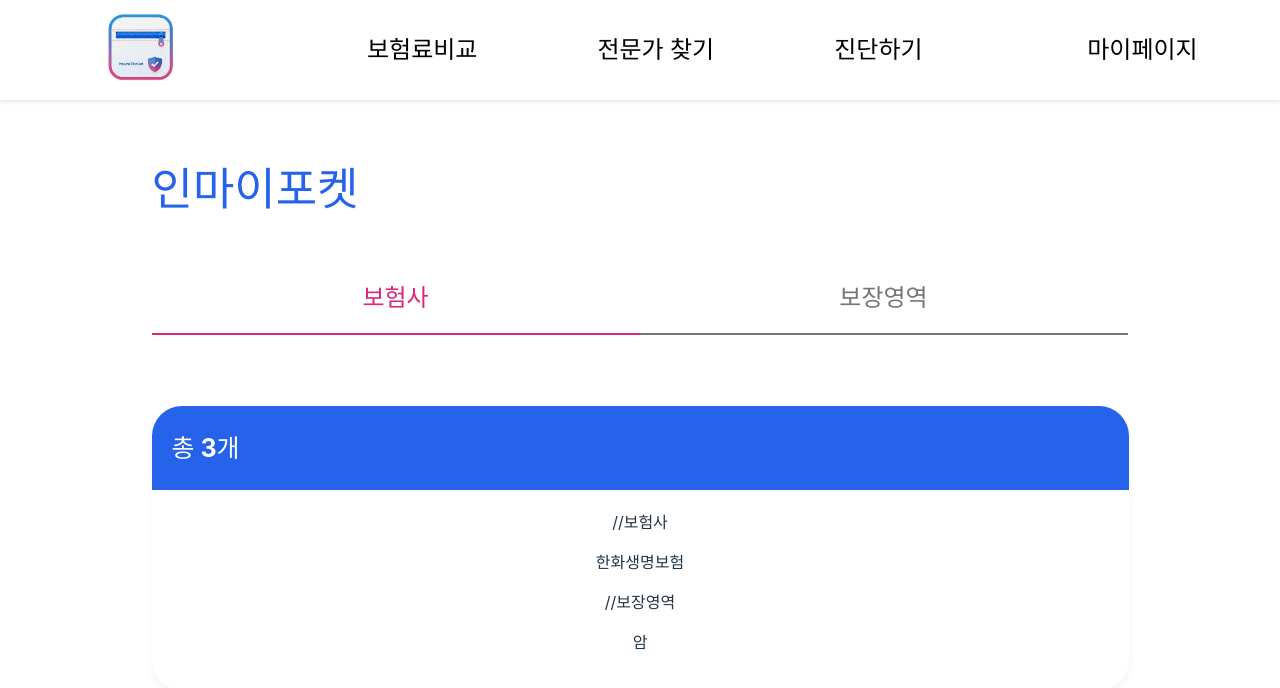
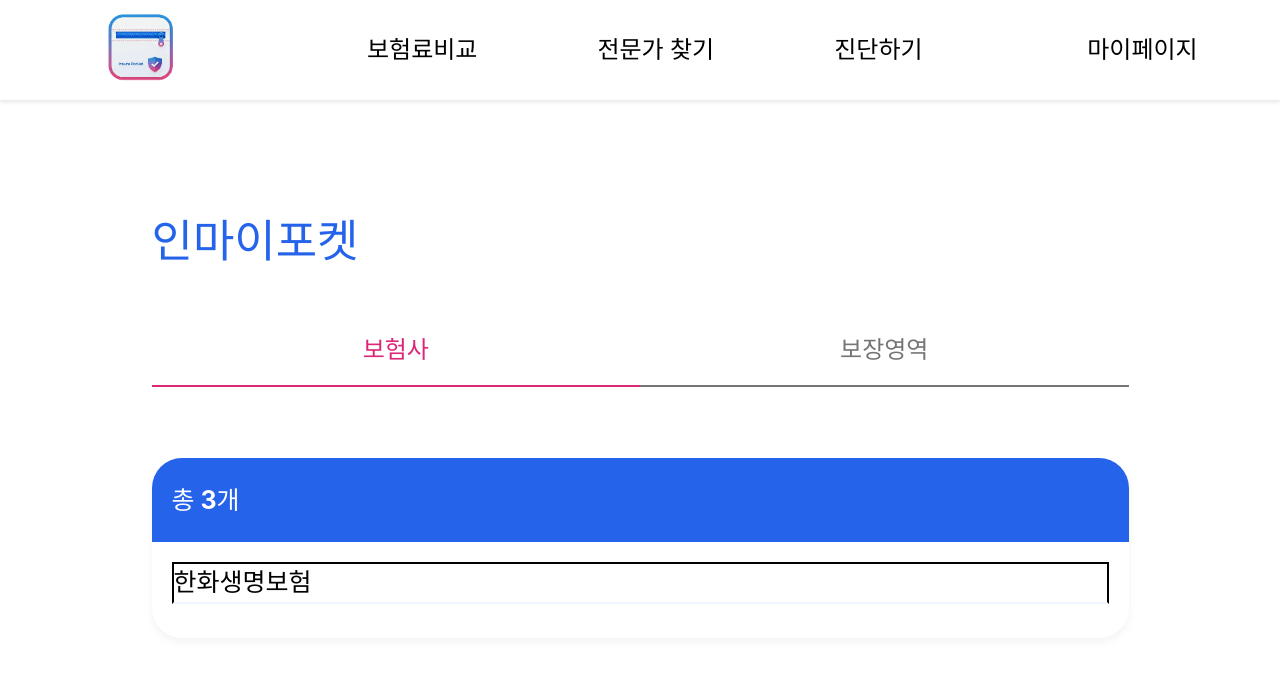
Before and after one commit to nenen2ya/insure-pocket, a React (Vite) app: page /inmypocket in a window 1280 px wide. Shown: the top 688 px of the page. Built offline with nearby package versions, Linux system fonts and the light colour scheme.

Commit message:
인마이포켓 수정

```diff
--- /dev/null
+++ b/src/components/PocketBar.tsx
@@ -0,0 +1,63 @@
+import React, {useState} from "react";
+import vector from "../assets/img/vector.png";
+
+function MyToggle({rotated = false}:{rotated?:boolean}) {
+    return (
+        <img
+            src={vector}
+            alt="vector"
+            style={{
+                transform: rotated ? "rotate(-90deg)":"rotate(90deg)",
+                width: "100%",
+                height: "100%",
+                objectFit: "contain",
+                transition: "transform 0.2s ease"
+            }}
+        />
+    );
+}
+
+interface PocketBarProps {
+    company: string; //회사이름
+    width?: string;
+    height?: string;
+}
+
+const PocketBar: React.FC<PocketBarProps> = ({
+    company,
+    width="100%",
+    height="auto"
+}) => {
+    const [open, setOpen] = useState(false);
+    const toggle = () => setOpen(!open);
+
+    return(
+        <div style={{
+            width,
+            height,
+            background:"white",
+            boxSizing:"border-box",
+            border: "2px #000000 solid",
+            borderBottom: "2px #EFF6FF solid",
+            display:"flex",
+            alignItems:"center",
+            justifyContent:"space-between",
+        }}>
+            <span style={{fontSize:"25px", fontWeight:"500", color:"#000000"}}>{company}</span>
+
+            <button onClick={toggle} style={{
+                background:"none",
+                border:"none",
+                cursor:"pointer",
+                width:"20px",
+                height:"20px"
+            }}>
+                <MyToggle rotated={open}/>
+            </button>
+
+            <div></div>
+        </div>
+    );
+};
+
+export default PocketBar
--- a/src/pages/Inmypocket.tsx
+++ b/src/pages/Inmypocket.tsx
@@ -1,5 +1,6 @@
 import React, {useState} from 'react';
 import ReportCard from "../components/ReportCard";
+import PocketBar from '../components/PocketBar';
 
 
 const Inmypocket:React.FC = () => {
@@ -22,7 +23,7 @@ const Inmypocket:React.FC = () => {
                 display:"flex",
                 flexDirection:"row",
                 alignItems:"center",
-                width:"976px",
+                width:"977px",
                 height:"61px",
                 position:"relative"
             }}>
@@ -89,26 +90,34 @@ const Inmypocket:React.FC = () => {
 
             <div style={{marginTop:"78px"}}>
                 <ReportCard title={`총 ${insurnum}개`} width="977px" height="auto">
-                    <div>
-                        <div> //보험사
-                            <p>{company[0]}</p>
-                        </div>
-
-                        <div> //보장영역
-                            <p>{type[0]}</p>
+                    <div style={{overflow:"hidden", width:"100%"}}>
+                        <div style={{
+                            display:"flex",
+                            justifyContent:"row",
+                            width:"200%",
+                            transform: activeTab === "보험사" ? "translateX(0%)" : "translateX(-50%)",
+                            transition:"transform 0.3s ease-in-out",
+                        }}>
+                            {/*보험사*/}
+                            <div style ={{
+                                width:"50%",
+                                flexShrink:0,
+                            }}>
+                                <PocketBar company={company[0]}></PocketBar>
+                            </div>
+                            {/*보장영역*/}
+                            <div style ={{
+                                width:"50%",
+                                flexShrink:0
+                            }}>
+                                <p>{type[0]}</p>
+                            </div>
                         </div>
                     </div>
-
-
-
                 </ReportCard>
             </div>
         </div>
-
-
-
     );
-
 };
 
 export default Inmypocket
```
